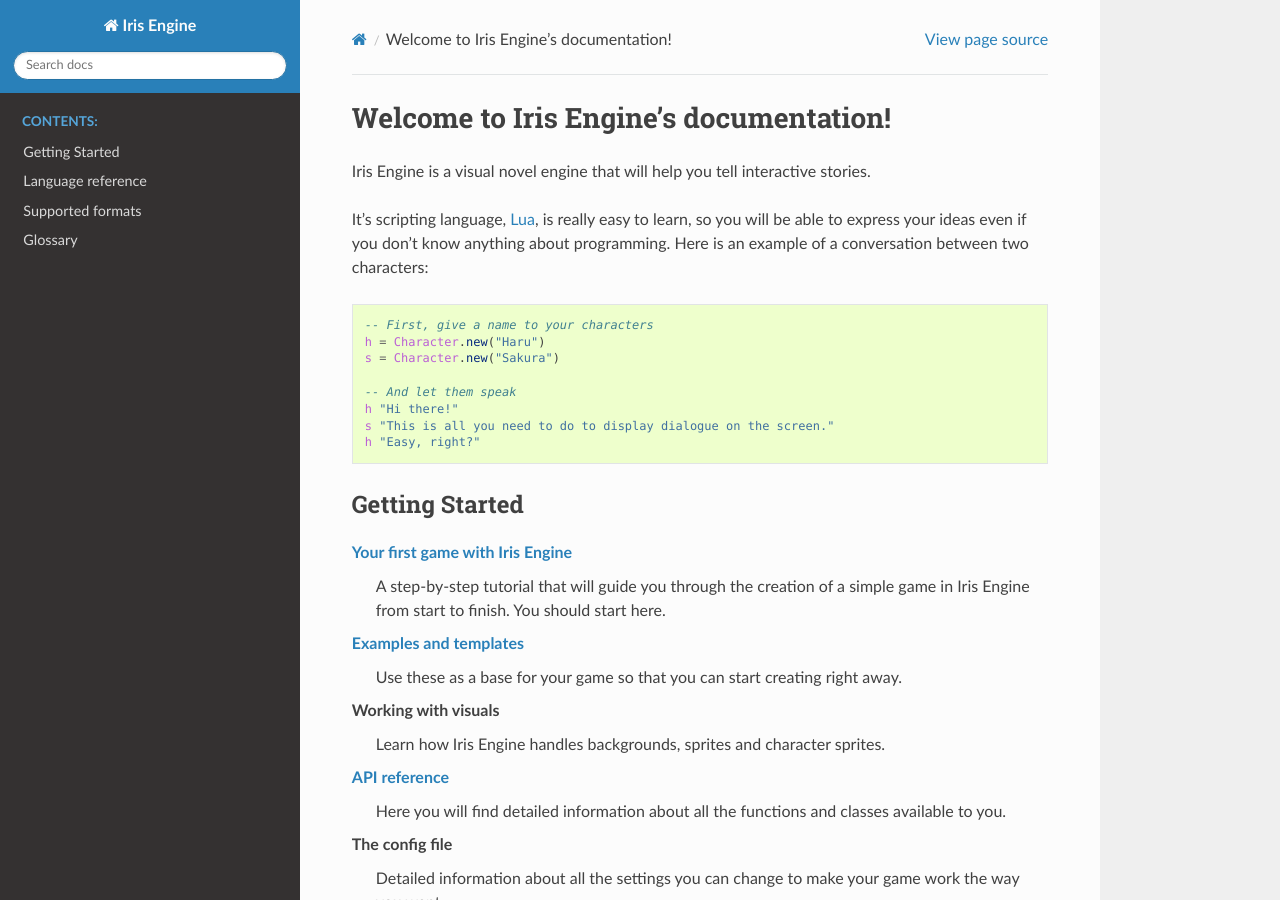
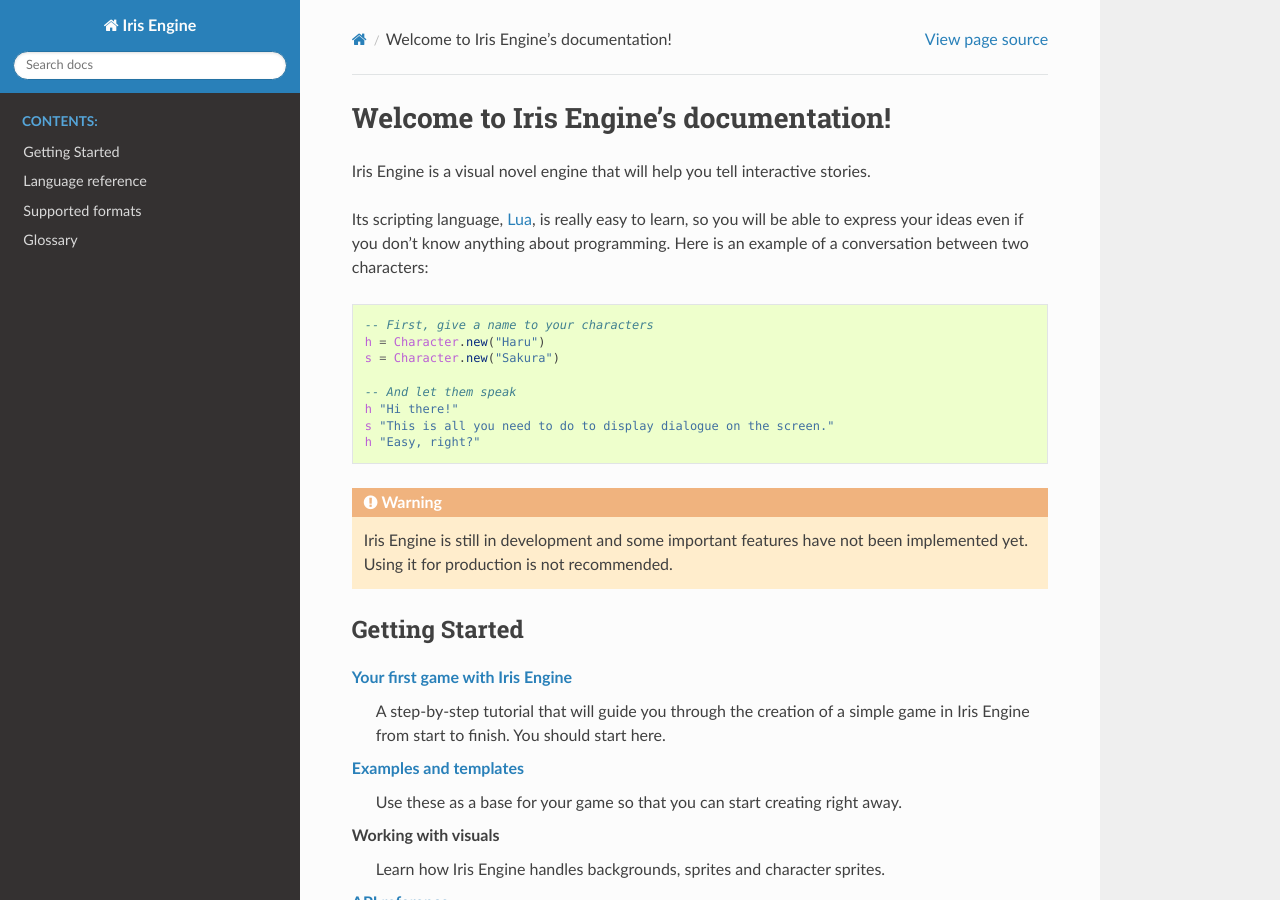
Before and after one commit to diegodan1893/Iris-Engine, a Sphinx documentation site: the page built from docs/en/source/index.rst, in a window 1280 px wide and 900 px high. Built offline with Sphinx 7.4.7 and the Read the Docs theme 2.0.0, drawn with Linux system fonts in a browser that asks for light colours; pages that are not in the unit, such as notebooks, are missing from menus.

```diff
--- a/docs/en/source/index.rst
+++ b/docs/en/source/index.rst
@@ -3,7 +3,7 @@ Welcome to Iris Engine's documentation!
 
 Iris Engine is a visual novel engine that will help you tell interactive stories.
 
-It's scripting language, `Lua <https://www.lua.org/>`_, is really easy to learn,
+Its scripting language, `Lua <https://www.lua.org/>`_, is really easy to learn,
 so you will be able to express your ideas even if you don't know anything about
 programming. Here is an example of a conversation between two characters:
 
@@ -18,6 +18,9 @@ programming. Here is an example of a conversation between two characters:
 	s "This is all you need to do to display dialogue on the screen."
 	h "Easy, right?"
 
+.. warning::
+	Iris Engine is still in development and some important features have not
+	been implemented yet. Using it for production is not recommended.
 
 
 Getting Started
--- a/docs/en/source/language/api/globals/yield.rst
+++ b/docs/en/source/language/api/globals/yield.rst
@@ -41,3 +41,4 @@ See also
 ^^^^^^^^
 
 * :doc:`sleep`
+* :doc:`getDeltaSeconds`
```
Also changed, not shown: docs/en/source/language/api/globals/getDeltaSeconds.rst (added, +58 -0 lines), docs/en/source/language/api/top.rst (+14 -11 lines).
